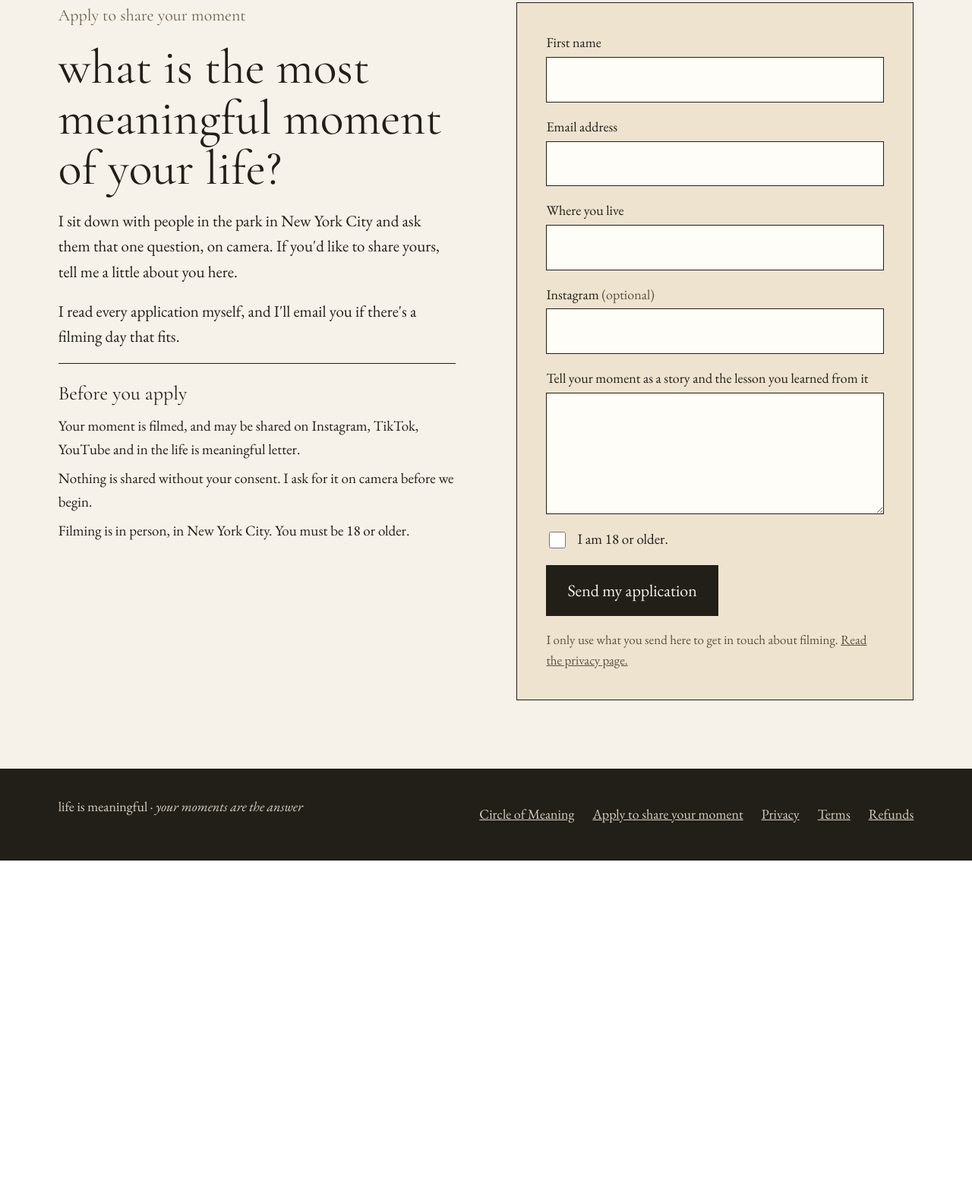
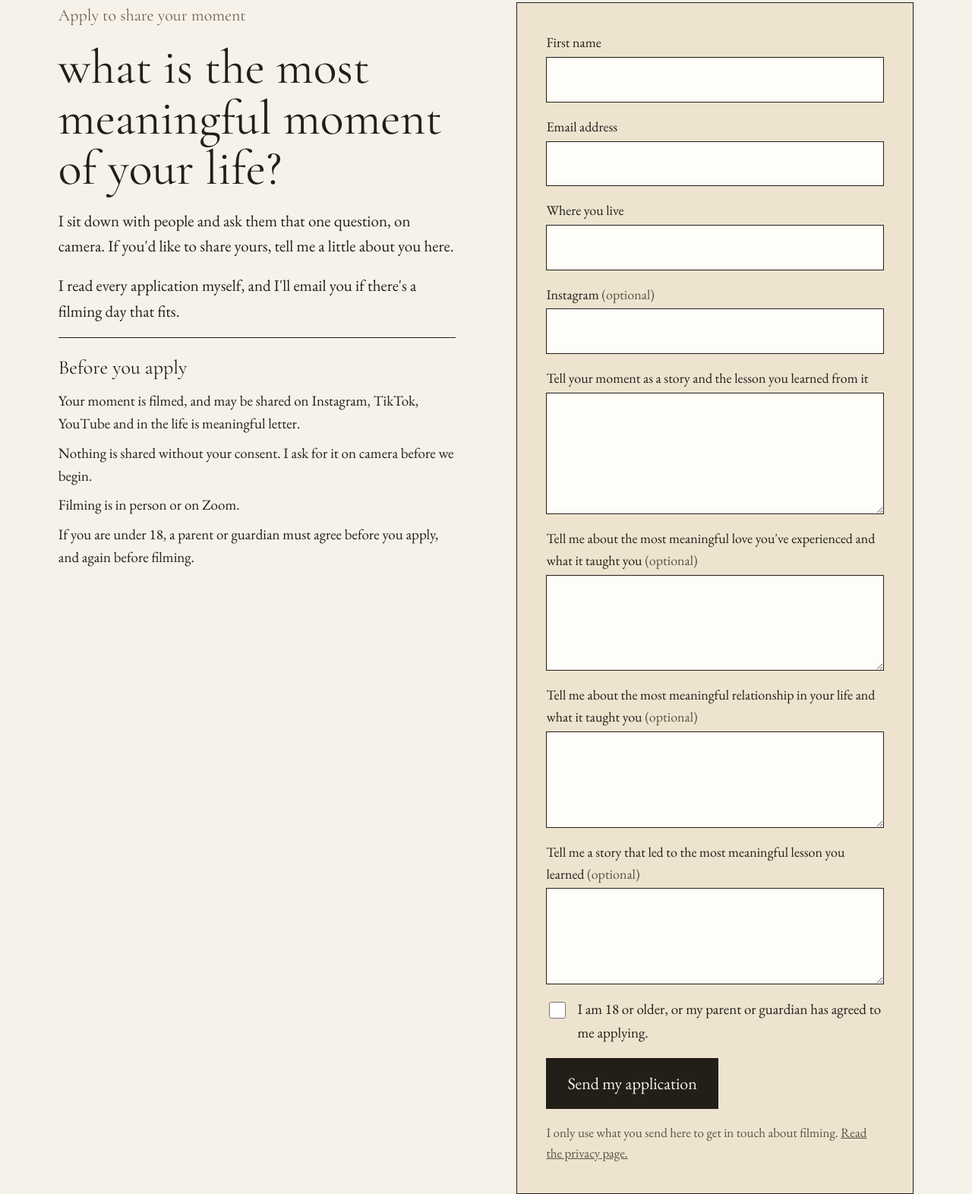
Before and after one commit to bdaneshrad/lifeismeaningfulfinalsite, a plain HTML site: page share-a-moment.html in a window 1280 px wide. Shown: the part 236-1808 px from the top of the page at 76% size. Before the commit the page ends 1369 px from the top, so only its background shows below. Drawn offline with Linux system fonts and the light colour scheme.

Commit message:
Share your moment: in person or Zoom, under 18 with parent consent, three optional questions; legal wording to match
Co-Authored-By: Claude Fable 5.2 <noreply@anthropic.com>
Claude-Session: https://claude.ai/code/session_01T2DQKFNUx96XcFkA5ZQ9Wk

```diff
--- a/share-a-moment.html
+++ b/share-a-moment.html
@@ -4,12 +4,12 @@
 <meta charset="utf-8">
 <meta name="viewport" content="width=device-width, initial-scale=1">
 <title>Apply to share your moment · life is meaningful</title>
-<meta name="description" content="Apply to share the most meaningful moment of your life on camera, in New York City.">
+<meta name="description" content="Apply to share the most meaningful moment of your life on camera, in person or on Zoom.">
 <link rel="canonical" href="https://lifeismeaningful.org/share-a-moment.html">
 <meta property="og:type" content="website">
 <meta property="og:site_name" content="life is meaningful">
 <meta property="og:title" content="Apply to share your moment · life is meaningful">
-<meta property="og:description" content="Apply to share the most meaningful moment of your life on camera, in New York City.">
+<meta property="og:description" content="Apply to share the most meaningful moment of your life on camera, in person or on Zoom.">
 <meta property="og:url" content="https://lifeismeaningful.org/share-a-moment.html">
 <meta property="og:image" content="https://lifeismeaningful.org/assets/bella-sept.jpg">
 <meta name="twitter:card" content="summary_large_image">
@@ -46,13 +46,14 @@ footer a:hover{color:#E3B25A}
 <div style="display: flex; flex-direction: column; gap: 18px">
 <p style="margin: 0; font-family: 'Cormorant Garamond', Georgia, serif; font-size: 22px; color: #6A5F4E">Apply to share your moment</p>
 <h1 style="margin: 0; font-family: 'Cormorant Garamond', Georgia, serif; font-weight: 400; font-size: clamp(42px, 5vw, 72px); line-height: 1.04; text-wrap: balance">what is the most meaningful moment of your life?</h1>
-<p style="margin: 0">I sit down with people in the park in New York City and ask them that one question, on camera. If you'd like to share yours, tell me a little about you here.</p>
+<p style="margin: 0">I sit down with people and ask them that one question, on camera. If you'd like to share yours, tell me a little about you here.</p>
 <p style="margin: 0">I read every application myself, and I'll email you if there's a filming day that fits.</p>
 <div style="border-top: 1px solid #221E18; padding-top: 18px; display: flex; flex-direction: column; gap: 8px; font-size: 19px">
 <p style="margin: 0; font-family: 'Cormorant Garamond', Georgia, serif; font-size: 26px">Before you apply</p>
 <p style="margin: 0">Your moment is filmed, and may be shared on Instagram, TikTok, YouTube and in the life is meaningful letter.</p>
 <p style="margin: 0">Nothing is shared without your consent. I ask for it on camera before we begin.</p>
-<p style="margin: 0">Filming is in person, in New York City. You must be 18 or older.</p>
+<p style="margin: 0">Filming is in person or on Zoom.</p>
+<p style="margin: 0">If you are under 18, a parent or guardian must agree before you apply, and again before filming.</p>
 </div>
 </div>
 <form action="https://formspree.io/f/xzdkgqzg" method="post" style="background: #EDE3CF; border: 1px solid #221E18; padding: clamp(24px, 3vw, 40px); display: flex; flex-direction: column; gap: 18px">
@@ -62,7 +63,10 @@ footer a:hover{color:#E3B25A}
 <div style="display: flex; flex-direction: column; gap: 4px"><label for="city" style="font-size: 18px">Where you live</label><input id="city" name="city" type="text" required autocomplete="address-level2" style="font: inherit; padding: 12px 14px; border: 1px solid #221E18; background: #FFFDF8; color: #221E18; min-height: 54px; box-sizing: border-box; width: 100%"></div>
 <div style="display: flex; flex-direction: column; gap: 4px"><label for="instagram" style="font-size: 18px">Instagram <span style="color: #5C5242">(optional)</span></label><input id="instagram" name="instagram" type="text" style="font: inherit; padding: 12px 14px; border: 1px solid #221E18; background: #FFFDF8; color: #221E18; min-height: 54px; box-sizing: border-box; width: 100%"></div>
 <div style="display: flex; flex-direction: column; gap: 4px"><label for="moment" style="font-size: 18px">Tell your moment as a story and the lesson you learned from it</label><textarea id="moment" name="moment" required rows="4" style="font: inherit; padding: 12px 14px; border: 1px solid #221E18; background: #FFFDF8; color: #221E18; min-height: 54px; box-sizing: border-box; width: 100%; min-height: 130px; resize: vertical"></textarea></div>
-<label style="display: flex; gap: 12px; align-items: flex-start; font-size: 19px"><input type="checkbox" name="adult" value="yes" required style="width: 22px; height: 22px; margin-top: 5px; flex: none"> I am 18 or older.</label>
+<div style="display: flex; flex-direction: column; gap: 4px"><label for="love" style="font-size: 18px">Tell me about the most meaningful love you've experienced and what it taught you <span style="color: #5C5242">(optional)</span></label><textarea id="love" name="love" rows="3" style="font: inherit; padding: 12px 14px; border: 1px solid #221E18; background: #FFFDF8; color: #221E18; box-sizing: border-box; width: 100%; min-height: 110px; resize: vertical"></textarea></div>
+<div style="display: flex; flex-direction: column; gap: 4px"><label for="relationship" style="font-size: 18px">Tell me about the most meaningful relationship in your life and what it taught you <span style="color: #5C5242">(optional)</span></label><textarea id="relationship" name="relationship" rows="3" style="font: inherit; padding: 12px 14px; border: 1px solid #221E18; background: #FFFDF8; color: #221E18; box-sizing: border-box; width: 100%; min-height: 110px; resize: vertical"></textarea></div>
+<div style="display: flex; flex-direction: column; gap: 4px"><label for="lesson" style="font-size: 18px">Tell me a story that led to the most meaningful lesson you learned <span style="color: #5C5242">(optional)</span></label><textarea id="lesson" name="lesson" rows="3" style="font: inherit; padding: 12px 14px; border: 1px solid #221E18; background: #FFFDF8; color: #221E18; box-sizing: border-box; width: 100%; min-height: 110px; resize: vertical"></textarea></div>
+<label style="display: flex; gap: 12px; align-items: flex-start; font-size: 19px"><input type="checkbox" name="adult" value="yes" required style="width: 22px; height: 22px; margin-top: 5px; flex: none"> I am 18 or older, or my parent or guardian has agreed to me applying.</label>
 <button type="submit" style="font: inherit; font-size: 22px; background: #221E18; color: #F7F2E9; border: 0; padding: 16px 28px; align-self: flex-start">Send my application</button>
 <p style="margin: 0; font-size: 17px; color: #5C5242">I only use what you send here to get in touch about filming. <a href="legal.html#privacy">Read the privacy page.</a></p>
 </form>
```
Also changed, not shown: legal.html (+2 -2 lines).
